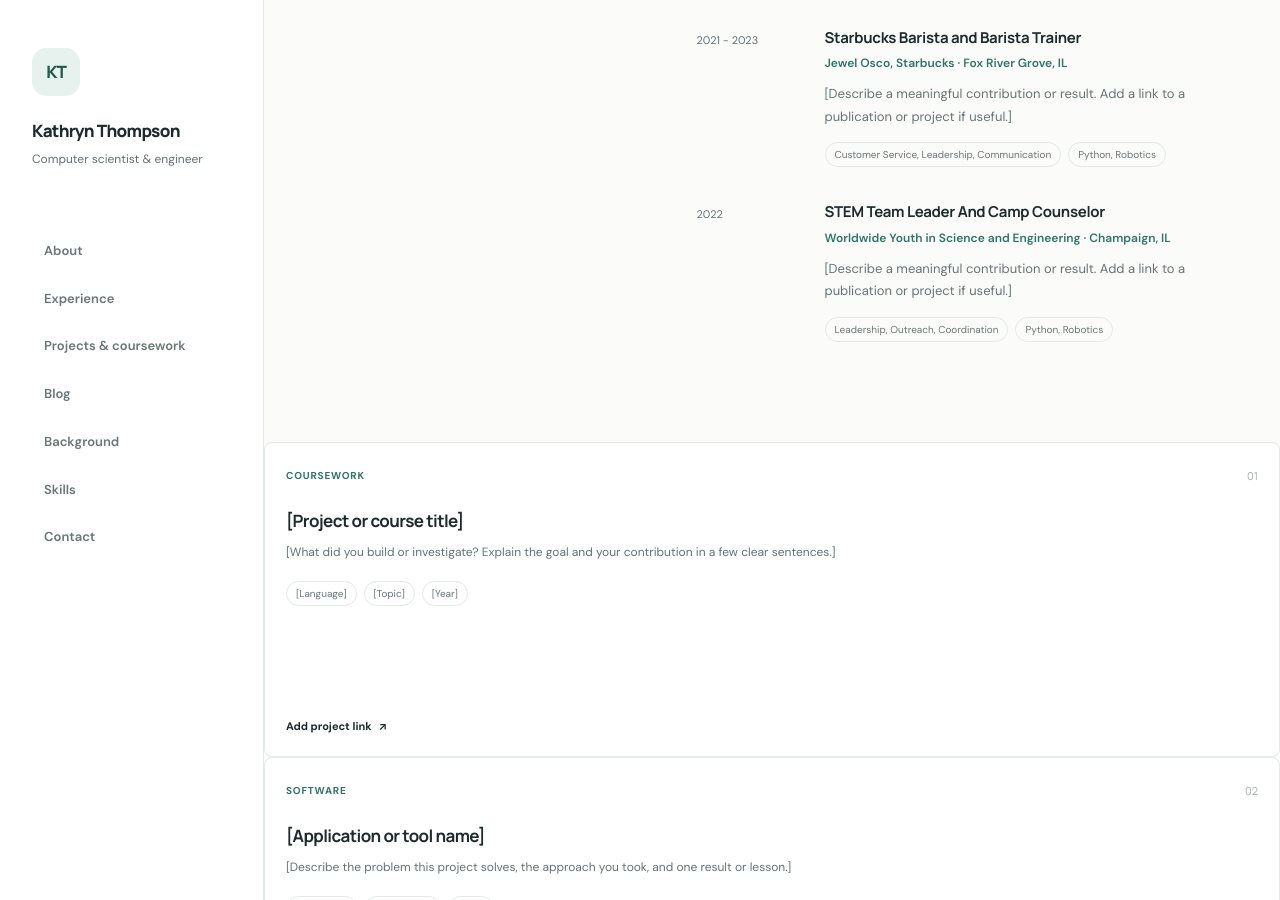
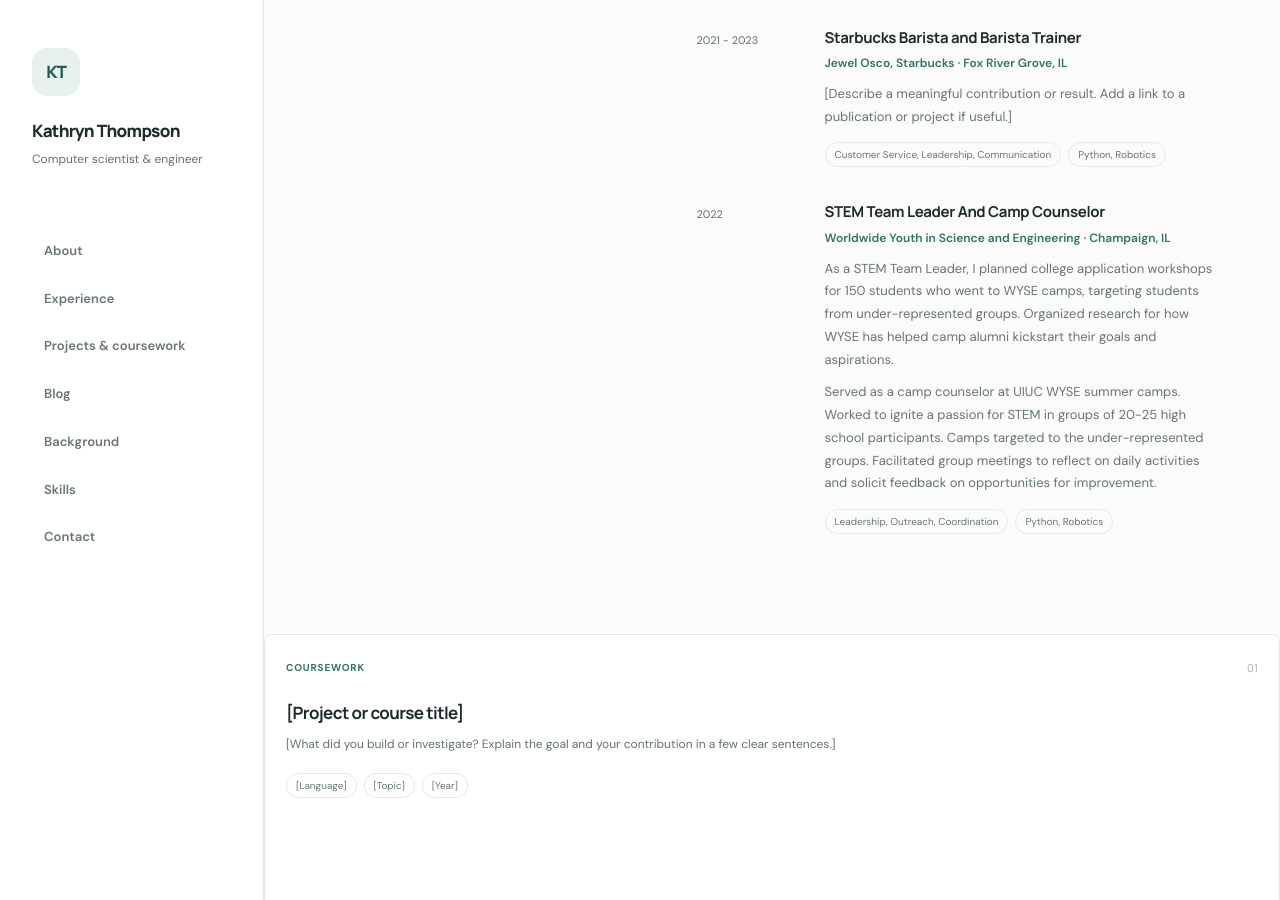
Before and after one commit to kyt325/KathrynThompson.github.io, a Jekyll site: the page index.html, which Jekyll copies as it is, in a window 1280 px wide and 900 px high, scrolled down 2032 px. Built offline with Jekyll 4.4.1, drawn with Linux system fonts in a browser that asks for light colours.

Commit message:
updatding experience

```diff
--- a/index.html
+++ b/index.html
@@ -116,7 +116,8 @@
           <div>
             <h3>STEM Team Leader And Camp Counselor</h3>
             <p class="item-subtitle">Worldwide Youth in Science and Engineering · Champaign, IL</p>
-            <p>[Describe a meaningful contribution or result. Add a link to a publication or project if useful.]</p>
+            <p>As a STEM Team Leader, I planned college application workshops for 150 students who went to WYSE camps, targeting students from under-represented groups. Organized research for how WYSE has helped camp alumni kickstart their goals and aspirations.</p>
+            <p>Served as a camp counselor at UIUC WYSE summer camps. Worked to ignite a passion for STEM in groups of 20-25 high school participants. Camps targeted to the under-represented groups. Facilitated group meetings to reflect on daily activities and solicit feedback on opportunities for improvement.</p>
             <ul class="tag-list"><li>Leadership, Outreach, Coordination</li><li>Python, Robotics</li></ul>
           </div>
         </article>
```
